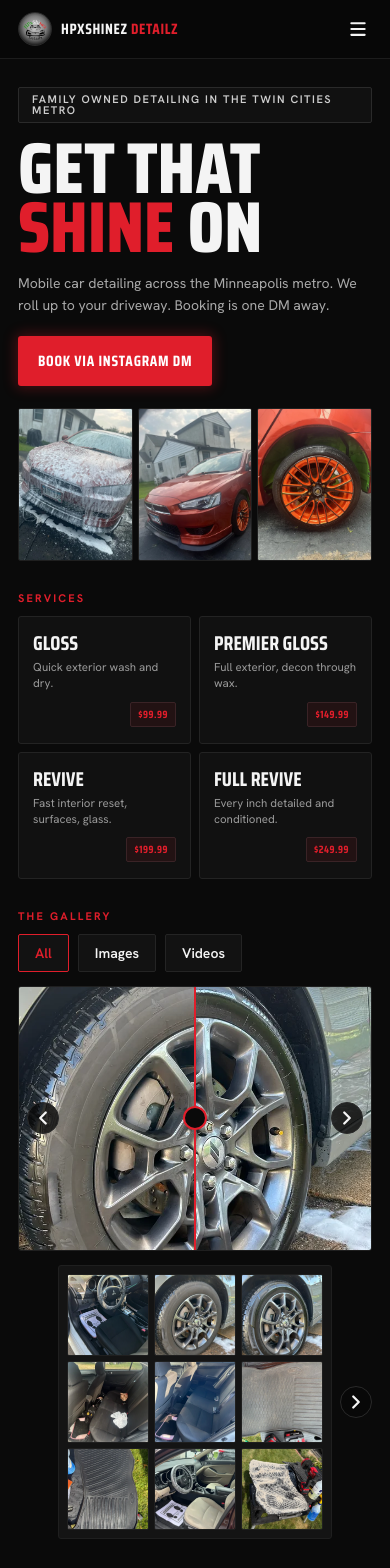
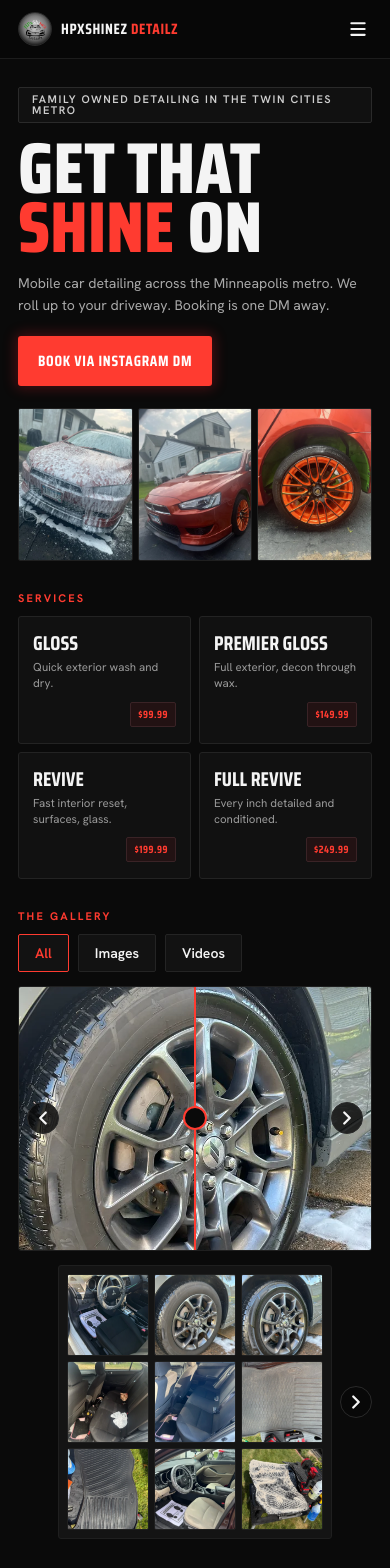
Before and after one commit to ojedat25/HPxShinez-Website, a React (Vite) app in the folder hpxshinez-frontend/: page / in a window 390 px wide. Shown: the top 1568 px of the page. Built offline with nearby package versions, Linux system fonts and the light colour scheme.

Commit message:
Refactor Desktop and Mobile layouts to wrap main content in a <main> tag for improved semantics and accessibility; update color variables for better visual consistency.

```diff
--- a/hpxshinez-frontend/src/components/desktop/DesktopLayout.tsx
+++ b/hpxshinez-frontend/src/components/desktop/DesktopLayout.tsx
@@ -13,11 +13,13 @@ export function DesktopLayout() {
     <div className={styles.root}>
       {/* Header → Hero → Services → Gallery → AreasHours → Book → Footer */}
       <Header />
-      <Hero />
-      <Services />
-      <Gallery />
-      <AreasHours />
-      <Book />
+      <main>
+        <Hero />
+        <Services />
+        <Gallery />
+        <AreasHours />
+        <Book />
+      </main>
       <Footer />
     </div>
   )
--- a/hpxshinez-frontend/src/components/mobile/MobileLayout.tsx
+++ b/hpxshinez-frontend/src/components/mobile/MobileLayout.tsx
@@ -13,11 +13,13 @@ export function MobileLayout() {
     <div className={`${styles.root} mobile`}>
       {/* Header → Hero → Services → Gallery → AreasHours → Book → Footer */}
       <Header />
-      <Hero />
-      <Services />
-      <Gallery />
-      <AreasHours />
-      <Book />
+      <main>
+        <Hero />
+        <Services />
+        <Gallery />
+        <AreasHours />
+        <Book />
+      </main>
       <Footer />
     </div>
   )
--- a/hpxshinez-frontend/src/styles/variables.css
+++ b/hpxshinez-frontend/src/styles/variables.css
@@ -9,8 +9,8 @@
   --color-text-tertiary: #9a9a9a;
   --color-text-tagline: #7a7a7a;
   --color-text-hours: #6f6f6f;
-  --color-text-copyright: #565656;
-  --color-accent: #e01e2b;
+  --color-text-copyright: #8a8a8a;
+  --color-accent: #ff3b30;
   --color-accent-dark: #b3141f;
   --color-accent-soft: rgba(224, 30, 43, 0.08);
   --color-accent-glow: rgba(224, 30, 43, 0.14);
```
